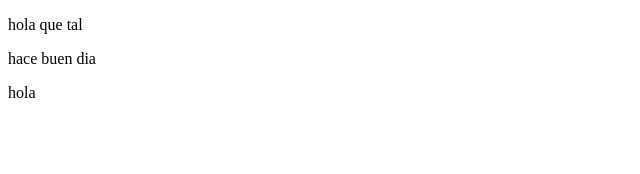
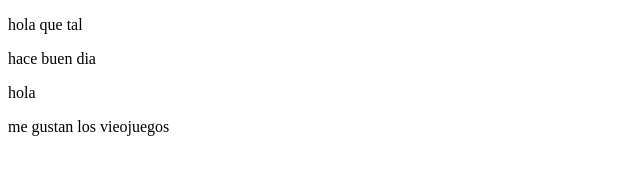
Before and after one commit to felix2864/Proyecto-Z, a plain HTML site: page index.html in a window 1280 px wide. Shown: the whole page, without its empty margins (0-640 px from the left). Drawn offline with Linux system fonts and the light colour scheme.

Commit message:
nuevo comit

```diff
--- a/index.html
+++ b/index.html
@@ -10,6 +10,6 @@
     <p>hola que tal</p>
     <p>hace buen dia</p>
     <p>hola</p>
-
+    <p>me gustan los vieojuegos</p>
 </body>
 </html>
```
Also changed, not shown: instrucciones.txt.
